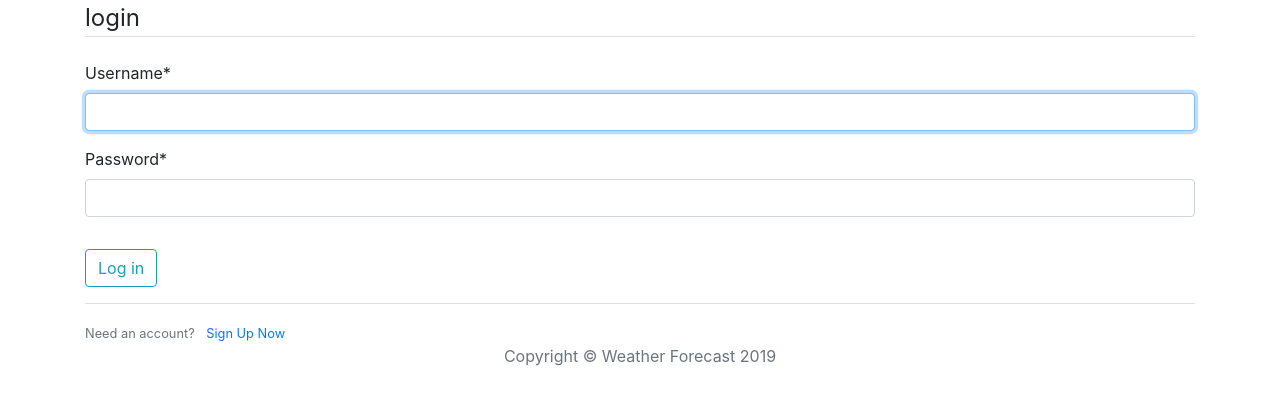
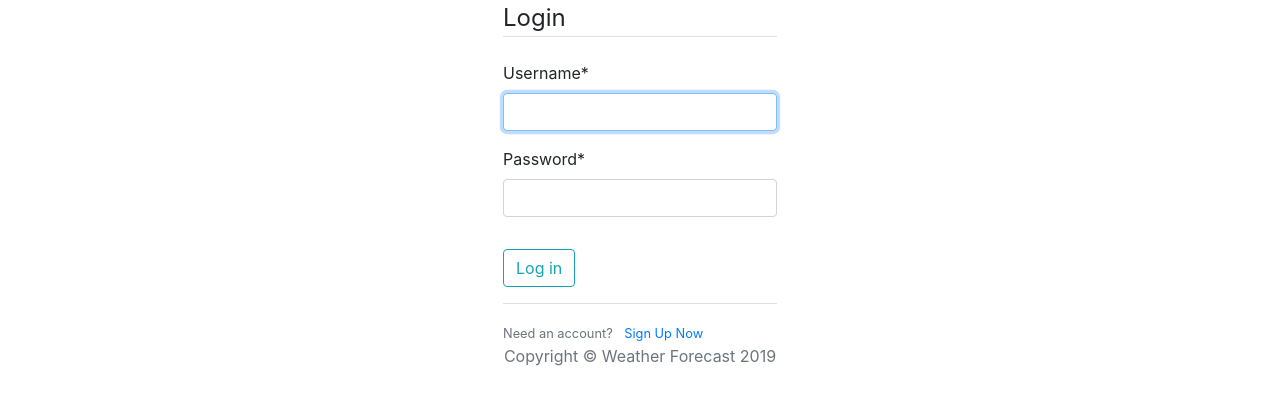
Before and after one commit to zvone92/Weather-Forecast-web-app, a Django app: page /users/login/ in a window 1280 px wide. Shown: the part 104-509 px from the top of the page. Run offline with Django 3.2, Linux system fonts and the light colour scheme; some libraries are stand-ins or nearby versions.

Commit message:
changed the size and layout of login/signup page

```diff
--- a/users/templates/users/login.html
+++ b/users/templates/users/login.html
@@ -5,11 +5,14 @@
 
 {% block content %}
 
+<div class="row justify-content-center">
+
   <div class="content-section" >
+
     <form method="POST">
       {% csrf_token %}
       <fieldset class="form-group">
-      <legend class="border-bottom mb-4">login</legend>
+        <legend class="border-bottom mb-4">Login</legend>
         {{ form|crispy }}
       </fieldset>
       <div class="form-group">
@@ -20,6 +23,7 @@
       <small class="text-muted">
         Need an account? <a class="ml-2" href="{% url 'register' %}">Sign Up Now</a>
       </small>
+    </div>
 
   </div>
 
@@ -27,7 +31,4 @@
 
 
 
-
 {% endblock %}
-
-<h1>login</h1>
--- a/users/templates/users/register.html
+++ b/users/templates/users/register.html
@@ -5,6 +5,7 @@
 
 {% block content %}
 
+<div class="row justify-content-center">
   <div class="content-section" >
     <form method="POST">
       {% csrf_token %}
@@ -24,6 +25,9 @@
     </div>
 
   </div>
+</div>
+
+
 
 
 
```
Lines whose indentation alone changed are shown as unchanged.
